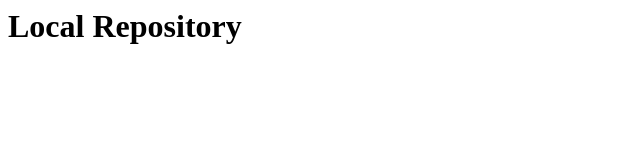
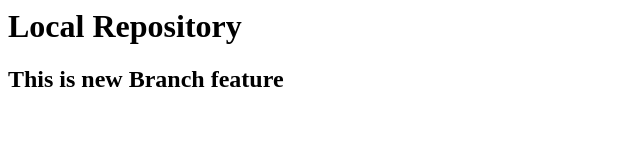
Before and after one commit to aman-sande/LocalRepo, a plain HTML site: page index.html in a window 1280 px wide. Shown: the whole page, without its empty margins (0-640 px from the left). Drawn offline with Linux system fonts and the light colour scheme.

Commit message:
Add new feature

```diff
--- a/index.html
+++ b/index.html
@@ -1 +1,2 @@
 <h1>Local Repository</h1>
+<h2>This is new Branch feature</h2>
```
